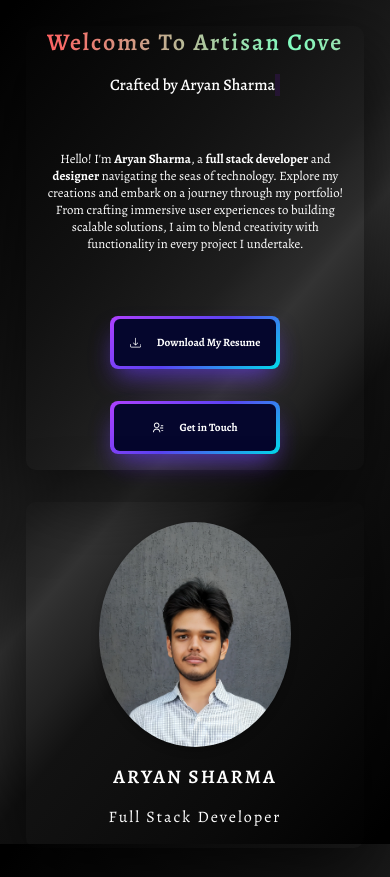
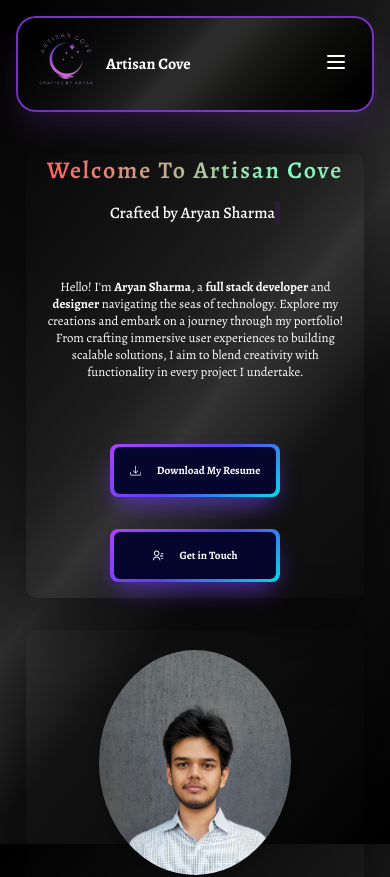
Before and after one commit to aryansharma220/my-portfolio, a React (Vite) app: page / in a window 390 px wide. Shown: the top 877 px of the page. Built offline with nearby package versions, Linux system fonts and the light colour scheme.

Commit message:
navbar responsive

```diff
--- a/src/App.jsx
+++ b/src/App.jsx
@@ -79,7 +79,7 @@ function App() {
                   }}
                 />
               )}
-              {/* <Navbar /> */}
+              <Navbar />
               <Hero />
               <Projects />
               <Skills />
--- a/src/components/Navbar/Navbar.css
+++ b/src/components/Navbar/Navbar.css
@@ -59,6 +59,16 @@
   text-decoration: none;
 }
 
+.mobile-menu-btn {
+  display: none;
+  background: none;
+  border: none;
+  cursor: pointer;
+  padding: 0.5rem;
+  margin-right: 1rem;
+  color: #fff;
+}
+
 .nav-links {
   display: flex;
   align-items: center;
@@ -84,3 +94,68 @@
   transition-duration: 400ms;
   transition-property: color;
 }
+
+@media screen and (max-width: 1000px) {
+  .logo-text {
+    font-size: 1rem;
+  }
+
+  .nav-ul-li a {
+    font-size: 0.7rem;
+  }
+}
+
+@media screen and (max-width: 800px) {
+  .mobile-menu-btn {
+    display: block;
+  }
+
+  .nav-links {
+    display: none;
+    position: absolute;
+    top: 105%;
+    left: 0;
+    right: 0;
+    background: rgba(0, 0, 0, 0.95);
+    border-radius: 20px;
+    padding: 1rem;
+    border: 2px solid #9841fcc3;
+    border-top: none;
+  }
+
+  .nav-links.show {
+    display: block;
+    top: -2;
+  }
+
+  .nav-ul {
+    flex-direction: column;
+    align-items: center;
+    padding: 0;
+    gap: 1rem;
+  }
+
+  .nav-ul-li {
+    width: 100%;
+    text-align: center;
+    padding: 0.5rem 0;
+  }
+
+  .nav-ul-li a {
+    display: block;
+    padding: 0.5rem;
+    font-size: 1rem;
+  }
+
+  .nav-ul-li a:hover {
+    background: rgba(152, 65, 252, 0.2);
+    border-radius: 5px;
+  }
+}
+
+
+@media screen and (max-width: 350px) {
+  .logo-text{
+    display: none;
+  }
+}
--- a/src/components/Navbar/Navbar.jsx
+++ b/src/components/Navbar/Navbar.jsx
@@ -36,12 +36,23 @@ const Navbar = () => {
           </div>
         </div>
 
+        {/* Mobile menu button */}
+        <button className="mobile-menu-btn" onClick={toggleMenu}>
+          {isMenuOpen ? (
+            <X className="h-6 w-6 text-white" />
+          ) : (
+            <Menu className="h-6 w-6 text-white" />
+          )}
+        </button>
+
         {/* Desktop navigation */}
-        <div className="nav-links">
+        <div className={`nav-links ${isMenuOpen ? 'show' : ''}`}>
           <ul className="nav-ul">
             {menuItems.map((item, index) => (
               <li className="nav-ul-li" key={index}>
-                <a className="a-shine" href={item.link}>{item.title}</a>
+                <a className="a-shine" href={item.link} onClick={closeMenu}>
+                  {item.title}
+                </a>
               </li>
             ))}
           </ul>
--- a/src/index.css
+++ b/src/index.css
@@ -5,6 +5,7 @@
   padding: 0;
   box-sizing: border-box;
   font-family: "Alegreya", serif;
+  scroll-behavior: smooth;
 }
 
 body {
@@ -31,7 +32,6 @@ body {
   background-size: cover;
   overflow-y: scroll;
   overflow-x:hidden;
-  scroll-behavior: smooth;
 }
 
 /* Firefox (uncomment to work in Firefox, although other properties will not work!)  */
@@ -236,3 +236,10 @@ body {
   transform: scale(0.98);
   box-shadow: 0 0.5em 1.5em -0.5em hsla(249, 62%, 51%, 0.745);
 }
+
+
+@media screen and (max-width: 800px) {
+  .bg-aura-effect .aura-element{
+    display: none;
+  }
+}
```
